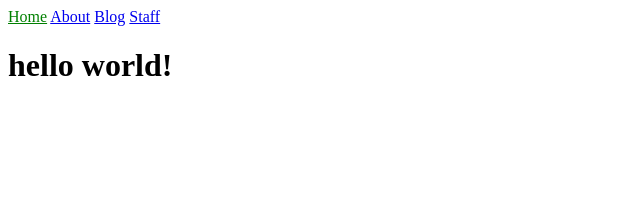
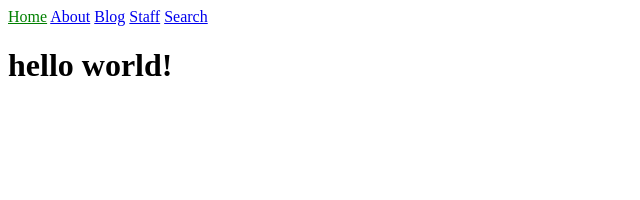
Before and after one commit to marcello-systems/marcello-systems.github.io, a Jekyll site: the page built from index.html, in a window 1280 px wide. Shown: the top 200 px of the page, without its empty margins (0-640 px from the left). Built offline with Jekyll 4.4.1, drawn with Linux system fonts in a browser that asks for light colours.

Commit message:
Added search link to navbar.

```diff
--- a/_data/navigation.yml
+++ b/_data/navigation.yml
@@ -6,3 +6,5 @@
   link: /blog.html
 - name: Staff
   link: /staff.html
+- name: Search
+  link: /search.html
```
